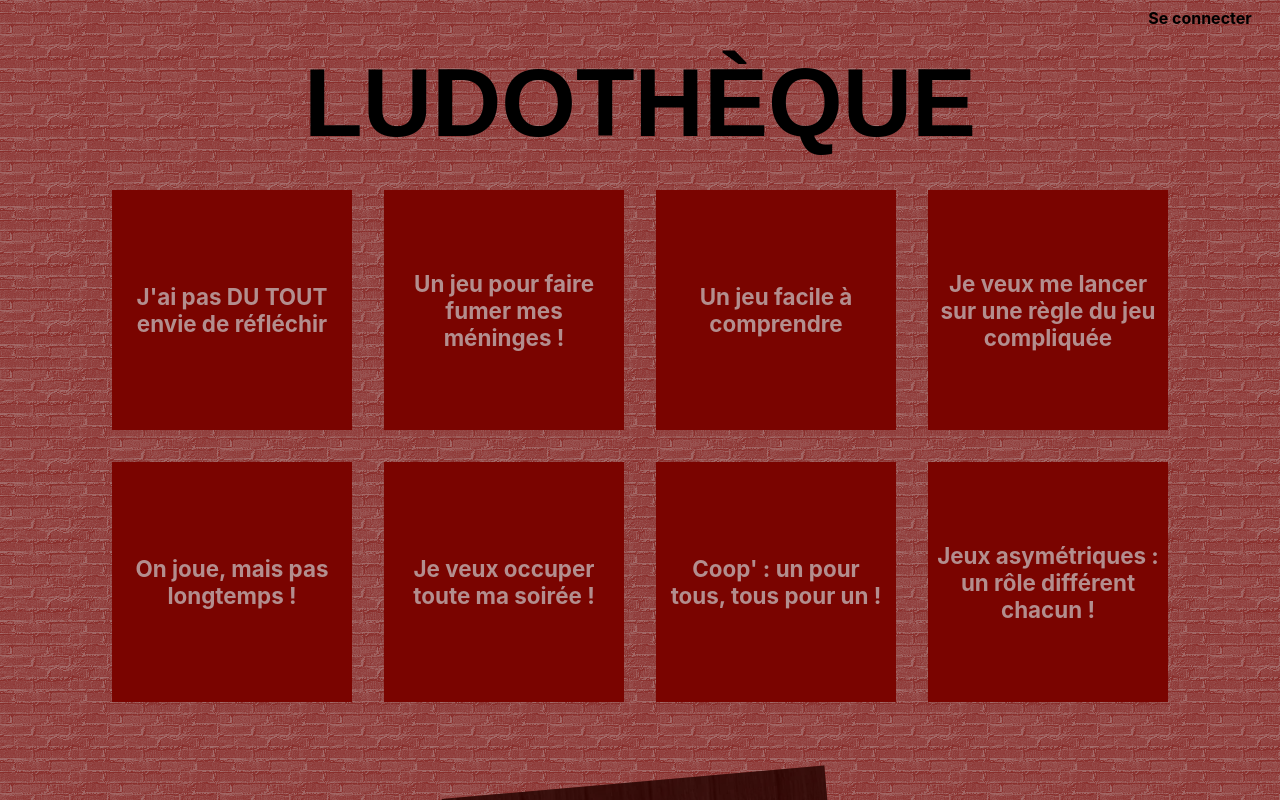
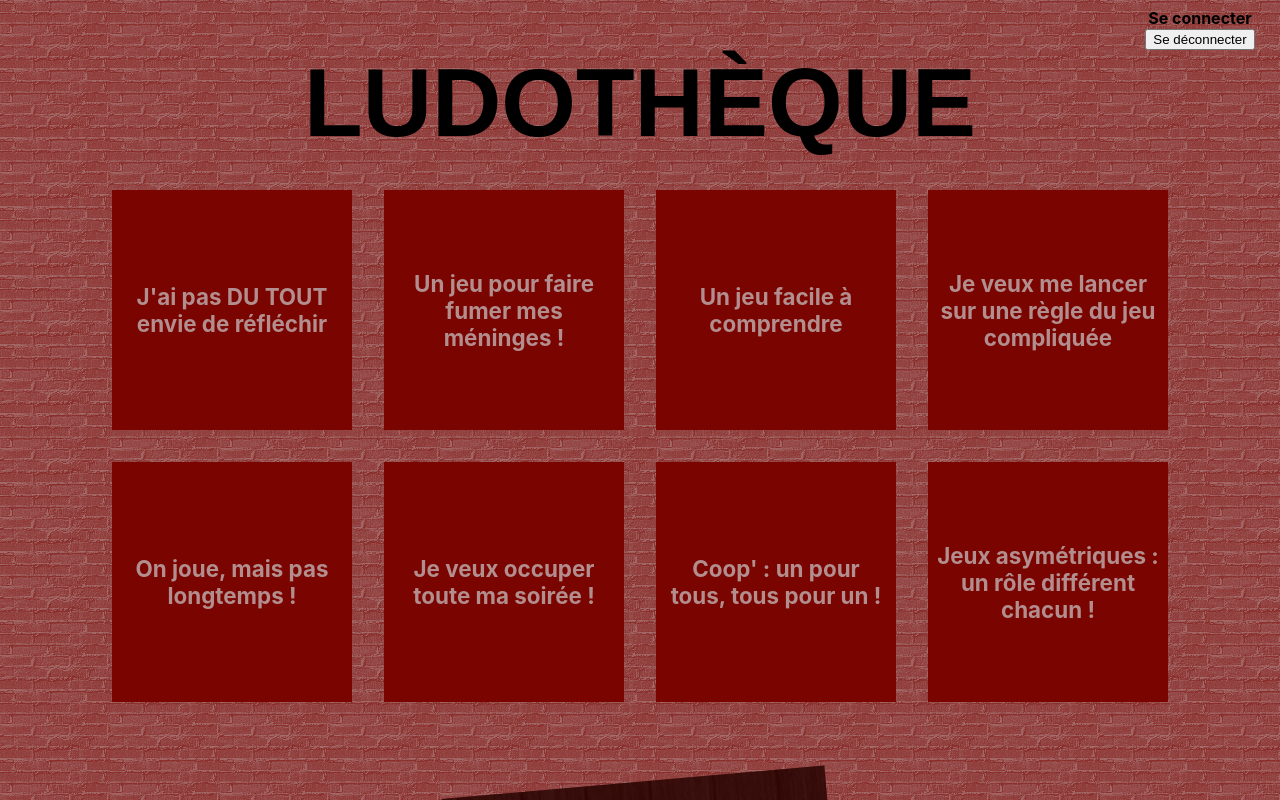
Before and after one commit to ValerieVT/ludotheque-front, a React (Create React App) app: page / in a window 1280 px wide. Shown: the top 800 px of the page. Built offline with nearby package versions, Linux system fonts and the light colour scheme; no server answers; a web font is replaced by a local one.

Commit message:
added logout

```diff
--- a/src/components/Header.jsx
+++ b/src/components/Header.jsx
@@ -1,6 +1,32 @@
-import { Link } from "react-router-dom";
+import React, { useState } from "react";
+import { Link, useHistory } from "react-router-dom";
+import axios from "axios";
 
 const Header = () => {
+  const history = useHistory();
+  const [errorMessage, setErrorMessage] = useState("");
+
+  const handleSubmit = (e) => {
+    e.preventDefault();
+    axios
+      .post(
+        `${process.env.REACT_APP_API_URL}auth/logout`,
+        {},
+        {
+          withCredentials: true,
+        }
+      )
+      .then((res) => {
+        console.log("déconnecté");
+      })
+      .then(() => {
+        history.push("/");
+      })
+      .catch((error) => {
+        setErrorMessage(error.response?.data?.error);
+      });
+  };
+
   return (
     <header>
       <h1>
@@ -8,12 +34,15 @@ const Header = () => {
           Ludothèque
         </Link>
       </h1>
-
       <div>
         <Link to="/connexion" title="Connexion">
           Se connecter
         </Link>
+        <form onSubmit={handleSubmit}>
+          <button type="submit">Se déconnecter</button>
+        </form>
       </div>
+      <p className="error-message">{errorMessage}</p>
     </header>
   );
 };
```
